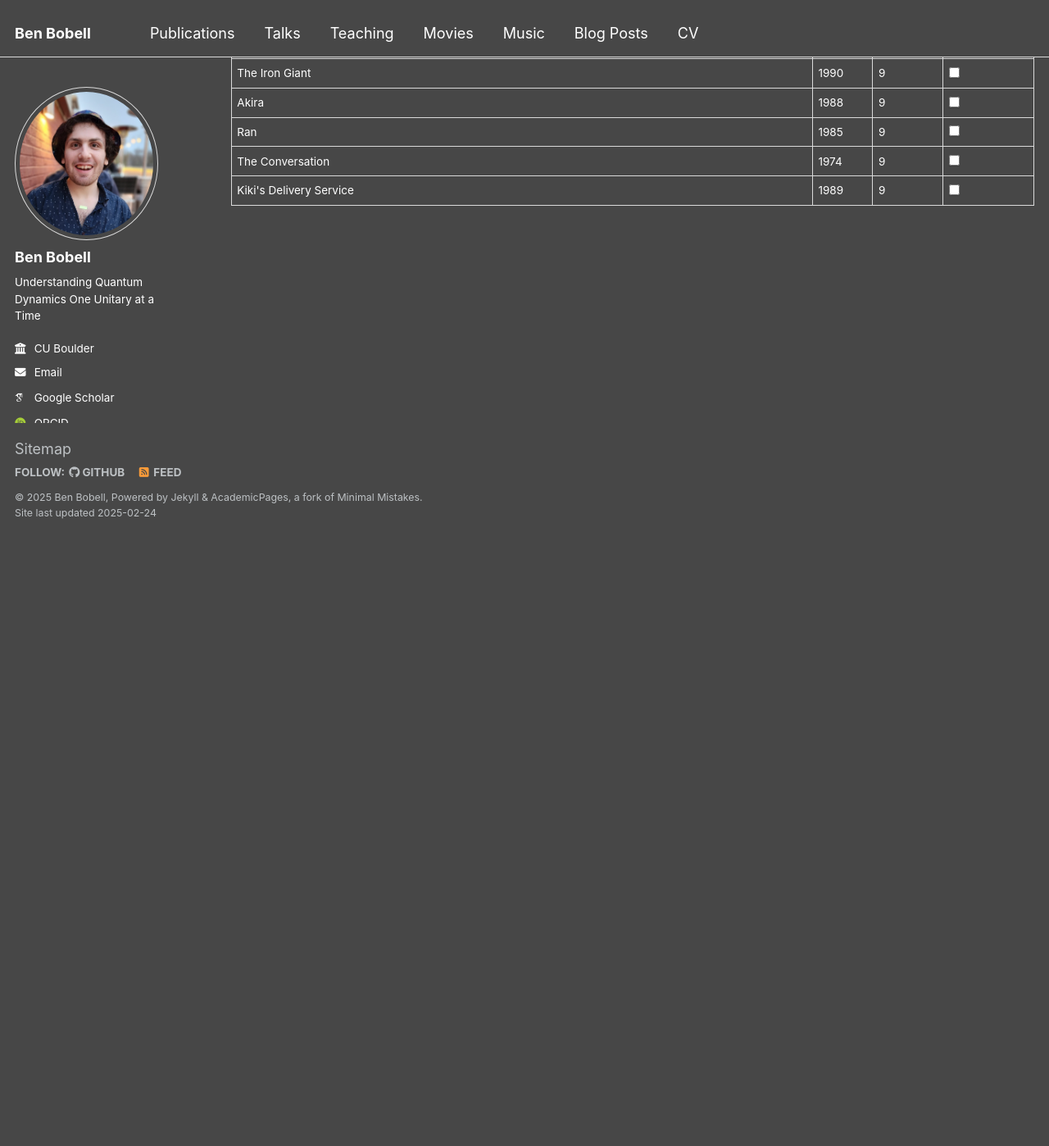
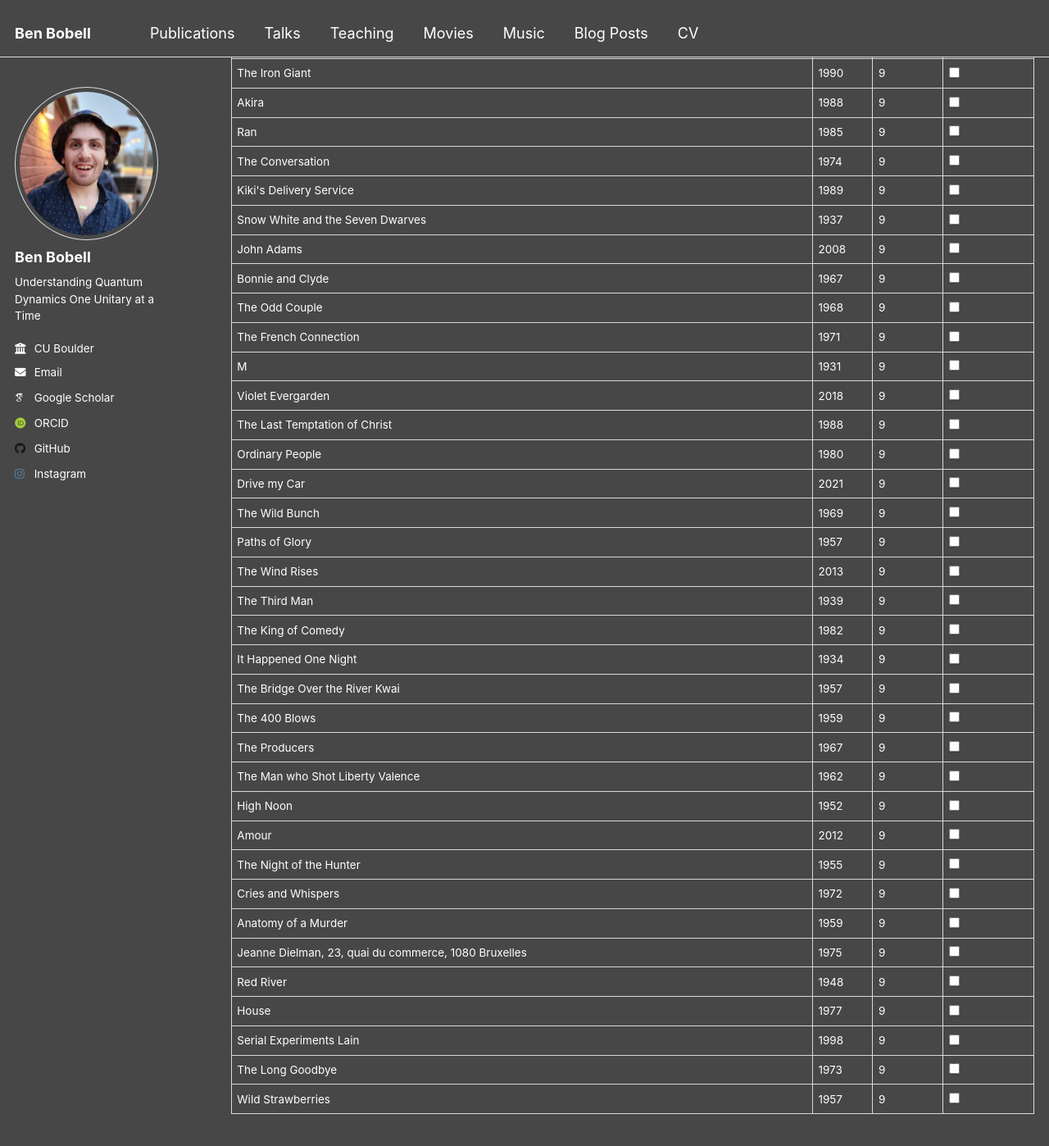
Before and after one commit to BenBobell00/BenBobell00.github.io, a Jekyll site: the page built from _pages/movies.html, in a window 1280 px wide and 1400 px high, scrolled down 5288 px. Shown: the whole window at 82% size. Built offline with Jekyll 4.4.1, drawn with Linux system fonts in a browser that asks for light colours; some web fonts are replaced; before the commit the page ends 5941 px from its top, so only the background shows below that.

Commit message:
Update movies.yml

```diff
--- a/_data/movies.yml
+++ b/_data/movies.yml
@@ -583,3 +583,127 @@ movies:
     year: 1989
     rating: 9
     watched: false
+  - title: "Snow White and the Seven Dwarves"
+    year: 1937
+    rating: 9
+    watched: false
+  - title: "John Adams"
+    year: 2008
+    rating: 9
+    watched: false
+  - title: "Bonnie and Clyde"
+    year: 1967
+    rating: 9
+    watched: false
+  - title: "The Odd Couple"
+    year: 1968
+    rating: 9
+    watched: false
+  - title: "The French Connection"
+    year: 1971
+    rating: 9
+    watched: false
+  - title: "M"
+    year: 1931
+    rating: 9
+    watched: false
+  - title: "Violet Evergarden"
+    year: 2018
+    rating: 9
+    watched: false
+  - title: "The Last Temptation of Christ"
+    year: 1988
+    rating: 9
+    watched: false
+  - title: "Ordinary People"
+    year: 1980
+    rating: 9
+    watched: false
+  - title: "Drive my Car"
+    year: 2021
+    rating: 9
+    watched: false
+  - title: "The Wild Bunch"
+    year: 1969
+    rating: 9
+    watched: false
+  - title: "Paths of Glory"
+    year: 1957
+    rating: 9
+    watched: false
+  - title: "The Wind Rises"
+    year: 2013
+    rating: 9
+    watched: false
+  - title: "The Third Man"
+    year: 1939
+    rating: 9
+    watched: false
+  - title: "The King of Comedy"
+    year: 1982
+    rating: 9
+    watched: false
+  - title: "It Happened One Night"
+    year: 1934
+    rating: 9
+    watched: false
+  - title: "The Bridge Over the River Kwai"
+    year: 1957
+    rating: 9
+    watched: false
+  - title: "The 400 Blows"
+    year: 1959
+    rating: 9
+    watched: false
+  - title: "The Producers"
+    year: 1967
+    rating: 9
+    watched: false
+  - title: "The Man who Shot Liberty Valence"
+    year: 1962
+    rating: 9
+    watched: false
+  - title: "High Noon"
+    year: 1952
+    rating: 9
+    watched: false
+  - title: "Amour"
+    year: 2012
+    rating: 9
+    watched: false
+  - title: "The Night of the Hunter"
+    year: 1955
+    rating: 9
+    watched: false
+  - title: "Cries and Whispers"
+    year: 1972
+    rating: 9
+    watched: false
+  - title: "Anatomy of a Murder"
+    year: 1959
+    rating: 9
+    watched: false
+  - title: "Jeanne Dielman, 23, quai du commerce, 1080 Bruxelles"
+    year: 1975
+    rating: 9
+    watched: false
+  - title: "Red River"
+    year: 1948
+    rating: 9
+    watched: false
+  - title: "House"
+    year: 1977
+    rating: 9
+    watched: false
+  - title: "Serial Experiments Lain"
+    year: 1998
+    rating: 9
+    watched: false
+  - title: "The Long Goodbye"
+    year: 1973
+    rating: 9
+    watched: false
+  - title: "Wild Strawberries"
+    year: 1957
+    rating: 9
+    watched: false
```
